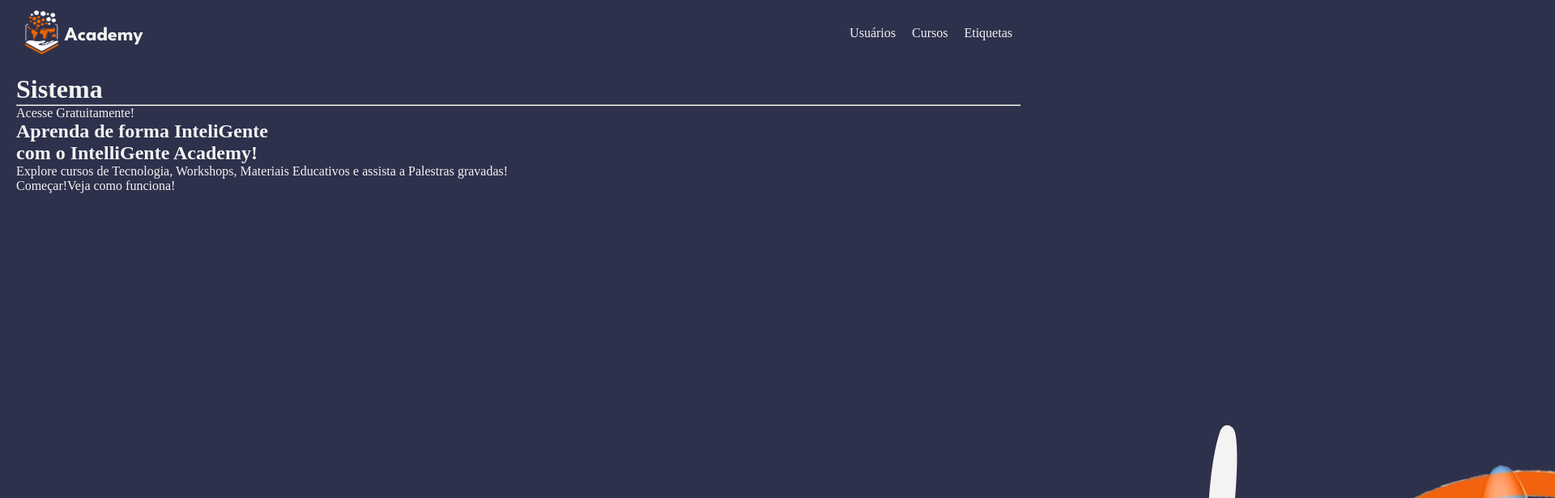
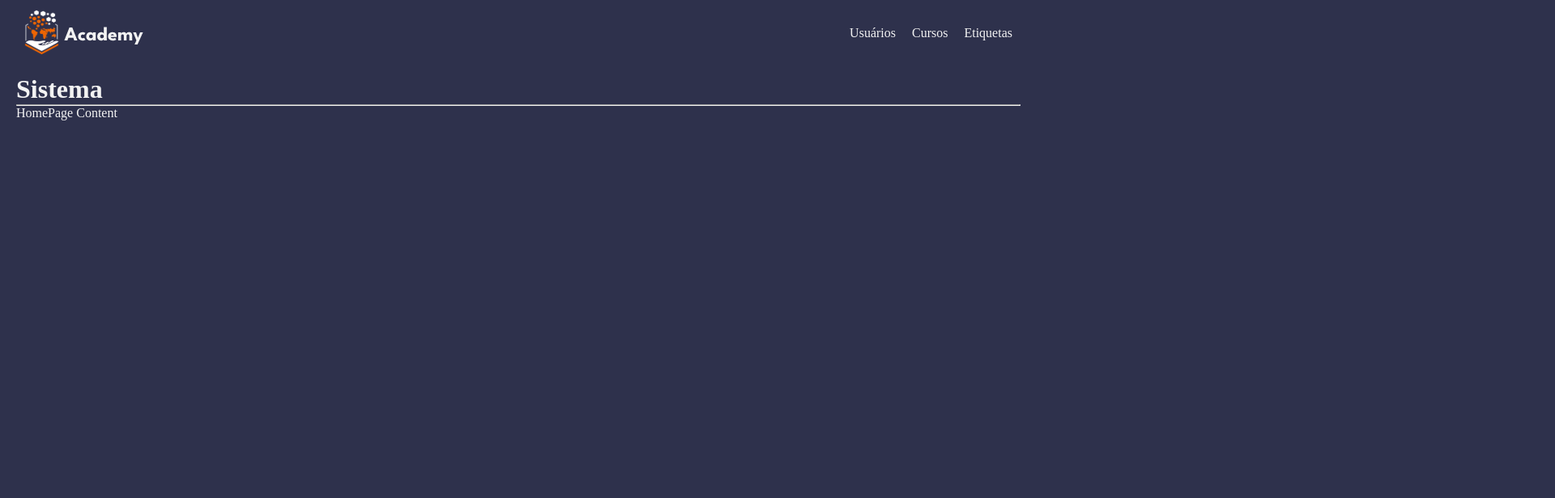
Before and after one commit to PedroPVB26/Inteligente-Academy, a React (Vite) app in the folder frontend/: page / in a window 1280 px wide. Shown: the top 616 px of the page at 81% size, 1920 px wide, since content can reach past the window. Built offline with nearby package versions, Linux system fonts and the light colour scheme.

Commit message:
Revert "Merge branch 'tela-de-login-front' of https://github.com/PedroPVB26/Inteligente-Academy into tela-de-login-front"
This reverts commit fee6dc0798b91fec9db6ec3401cdcbdbb0c2e25c, reversing
changes made to 5a8186f8348b93c0c1fc630621919beb24707605.

```diff
--- a/frontend/src/pages/Home.jsx
+++ b/frontend/src/pages/Home.jsx
@@ -1,80 +1,10 @@
-import { Link } from "react-router-dom";
-import heroRobot from "../assets/hero_intelirob.webp";
-import carouselBook from "../assets/carrossel1_livro.webp";
-import academyAd from "../assets/ad_cursos.webp";
-import certificateAd from "../assets/ad_certificado.webp";
+import Navbar from "../components/Navbar/Navbar";
+
 function Home() {
-  return (
-    <main className="home-page">
-      <section className="home-hero">
-        <div className="hero-copy">
-          <span className="hero-badge">Acesse Gratuitamente!</span>
-          <h1>
-            Aprenda de forma <strong>InteliGente</strong>
-            <br />
-            com o IntelliGente Academy!
-          </h1>
-          <p>
-            Explore cursos de Tecnologia, Workshops, Materiais Educativos e assista a Palestras gravadas!
-          </p>
-          <div className="hero-actions">
-            <Link className="button button-primary" to="/admin/courses">
-              Começar!
-            </Link>
-            <a className="button button-secondary" href="#learn-more">
-              Veja como funciona!
-            </a>
-          </div>
-        </div>
-        <div className="hero-media">
-          <img src={heroRobot} alt="Robô IntelliGente" />
-        </div>
-      </section>
 
-      <section className="home-carousel">
-        <div className="carousel-card">
-          <div>
-            <span className="carousel-label">TOP 10 em Probabilidade e Estatística</span>
-            <h2>Não sabe por onde começar?</h2>
-            <p>
-              Leia o livro de Ciência de Dados e aprenda os principais fundamentos e aplicações de uma IA.
-            </p>
-            <button className="button button-primary">Adquira já</button>
-          </div>
-          <img src={carouselBook} alt="Livro de Ciência de Dados" />
-        </div>
-      </section>
-
-      <section className="home-features" id="learn-more">
-        <div className="feature-copy">
-          <h2>Escolha o conteúdo e comece a aprender hoje.</h2>
-          <p>É gratuito. É rápido.</p>
-          <Link className="button button-secondary" to="/admin/courses">
-            Ver todos os cursos
-          </Link>
-        </div>
-        <img src={academyAd} alt="Cursos IntelliGente" />
-      </section>
-
-      <section className="home-certificate">
-        <div className="certificate-card">
-          <img src={certificateAd} alt="Certificado IntelliGente" />
-          <div className="certificate-copy">
-            <h2>
-              Obtenha seu Certificado, aprimore seu conhecimento e traga inovação para sua carreira.
-            </h2>
-            <p>
-              Os certificados são gerados após a finalização dos cursos e podem ser validados no IntelliGente Academy.
-              Sempre On-line. Sempre disponível para você!
-            </p>
-            <Link className="button button-primary" to="/admin/courses">
-              Emitir e validar certificado
-            </Link>
-          </div>
-        </div>
-      </section>
-    </main>
-  );
+    return (
+        <div> HomePage Content</div>
+    )
 }
 
 export default Home;
```
Also changed, not shown: 1 other file (tests, documents, lock files or other folders).
